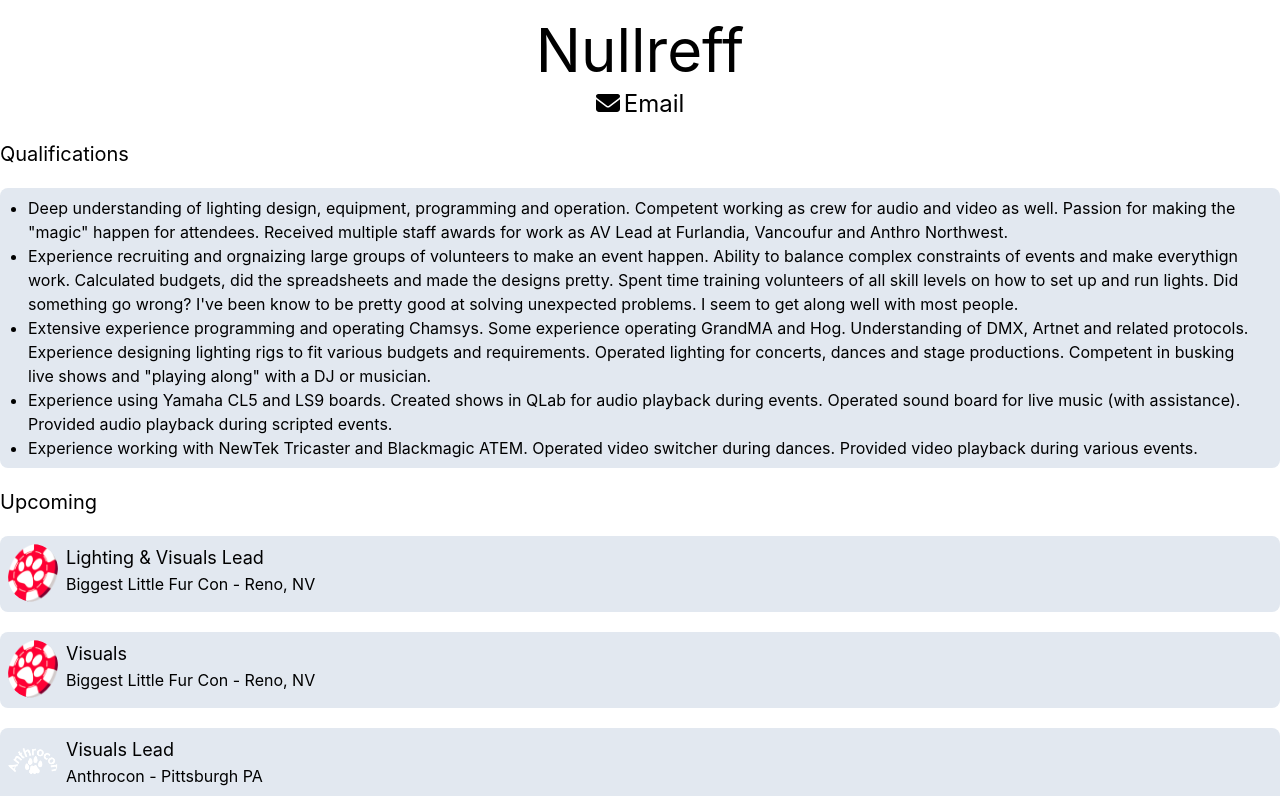
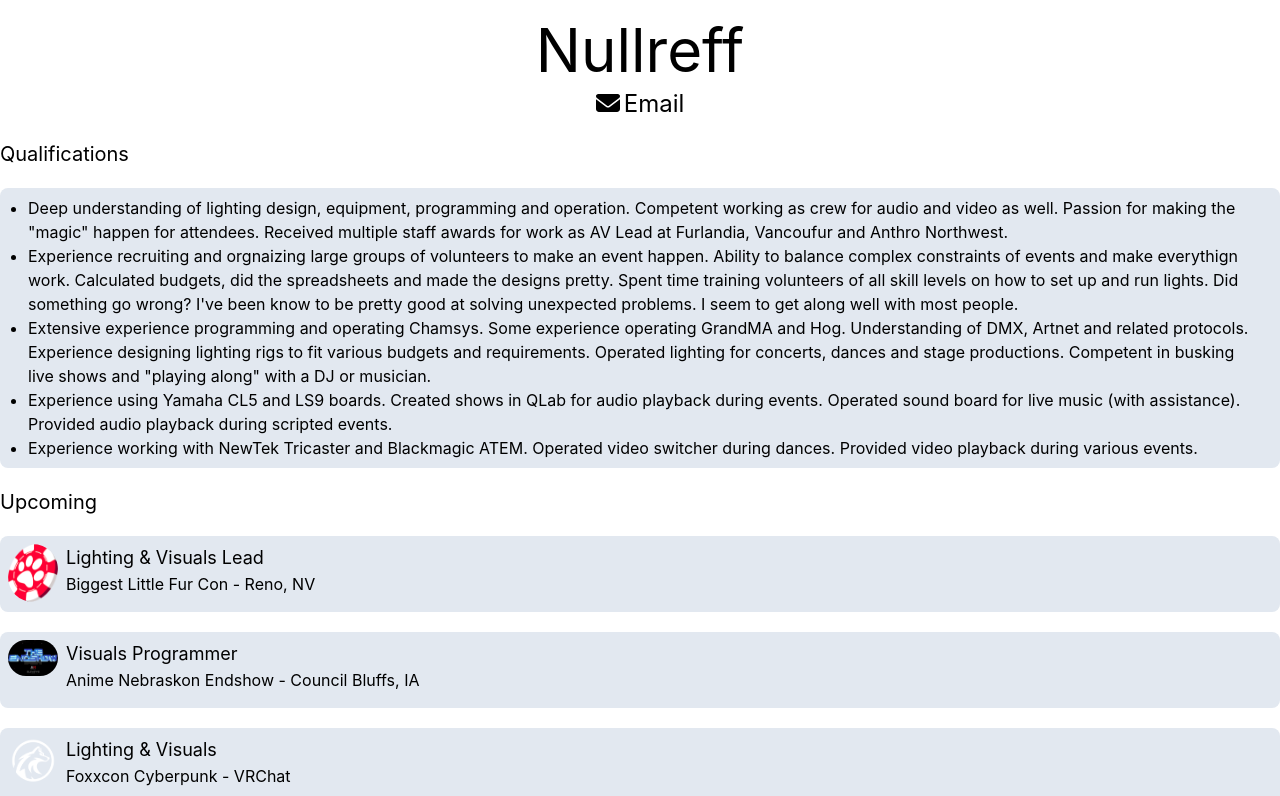
Before and after one commit to Nullreff/nullreff.net, a Next.js app: page /resume/av in a window 1280 px wide. Shown: the top 796 px of the page. Built offline with nearby package versions, Linux system fonts and the light colour scheme.

Commit message:
Add more logos and events

```diff
--- a/pages/resume/av.tsx
+++ b/pages/resume/av.tsx
@@ -29,6 +29,8 @@
 import vancoufurLogo from '../../public/images/vancoufur_logo.png'
 import furfestLogo from '../../public/images/furfest_logo.png'
 import rmfcLogo from '../../public/images/rmfc_logo.png'
+import endshowLogo from '../../public/images/endshow_elevative.png'
+import waterwolfLogo from '../../public/images/waterwolf_logo.png'
 import alexIcon from '../../public/images/alex_icon.jpg'
 import Container from '../../components/resume/container';
 
@@ -95,16 +97,18 @@
                 <Job dates="" title="Lighting & Visuals Lead" company="Biggest Little Fur Con" location="Reno, NV" logo={blfcLogo}>
                 </Job>
 
-                <Job dates="" title="Visuals" company="Biggest Little Fur Con" location="Reno, NV" logo={blfcLogo}>
+                <Job dates="" title="Visuals Programmer" company="Anime Nebraskon Endshow" location="Council Bluffs, IA" logo={endshowLogo}>
                 </Job>
 
+                <Job dates="" title="Lighting & Visuals" company="Foxxcon Cyberpunk" location="VRChat" logo={waterwolfLogo}>
+                </Job>
 
-                <Job dates="" title="Visuals Lead" company="Anthrocon" location="Pittsburgh PA" logo={acLogo}>
-                </Job>
             </Section>
 
+            <Section title="2023">
+                <Job dates="" title="Visuals Lead" company="Anthrocon" location="Pittsburgh, PA" logo={acLogo}>
+                </Job>
 
-            <Section title="2023">
                 <Job dates="" title="Club AV Team" company="Furality Sylva" location="VRChat" logo={furalityLogo}>
                 </Job>
 
```
Also changed, not shown: public/images/endshow_elevative.png (added), public/images/waterwolf_logo.png (added).
